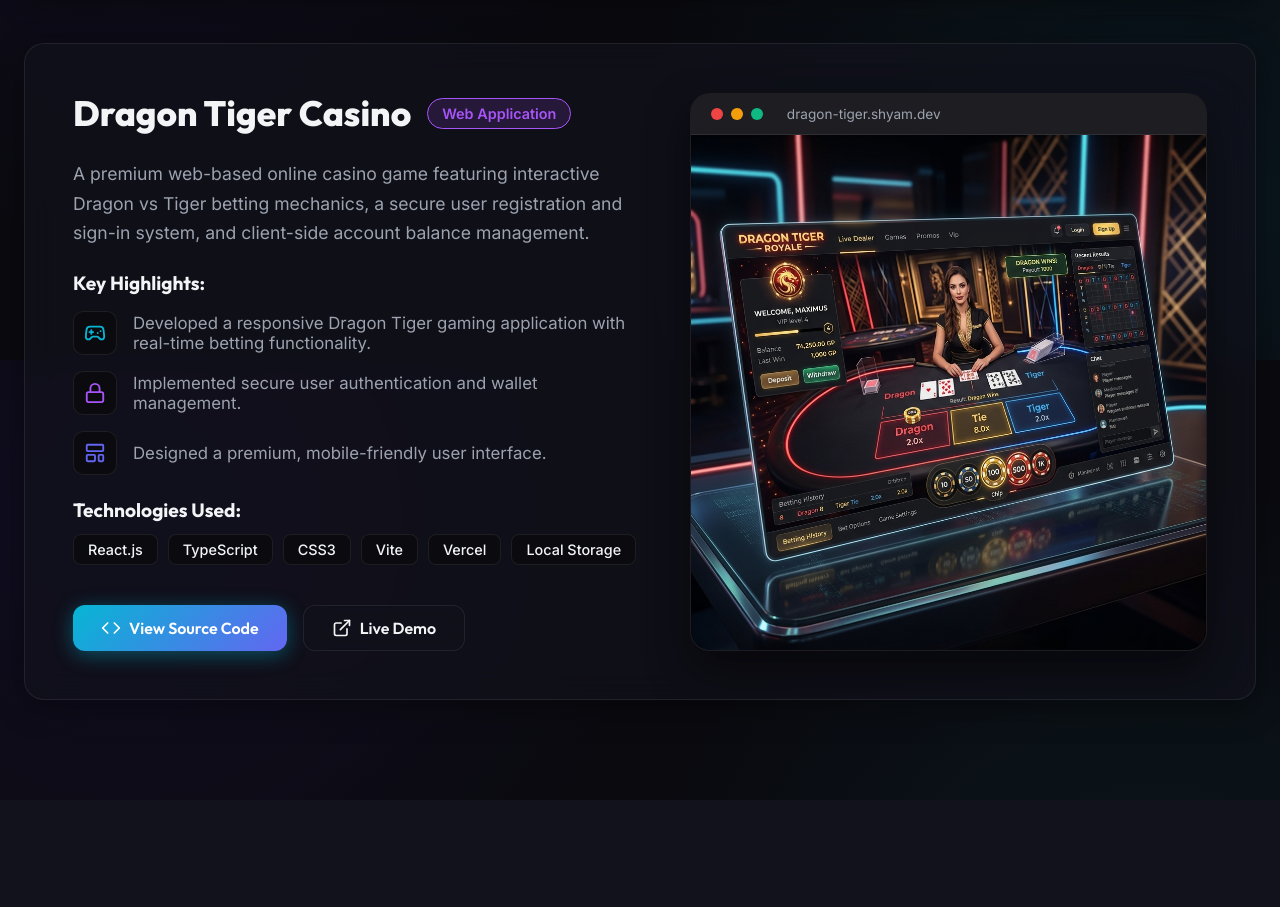
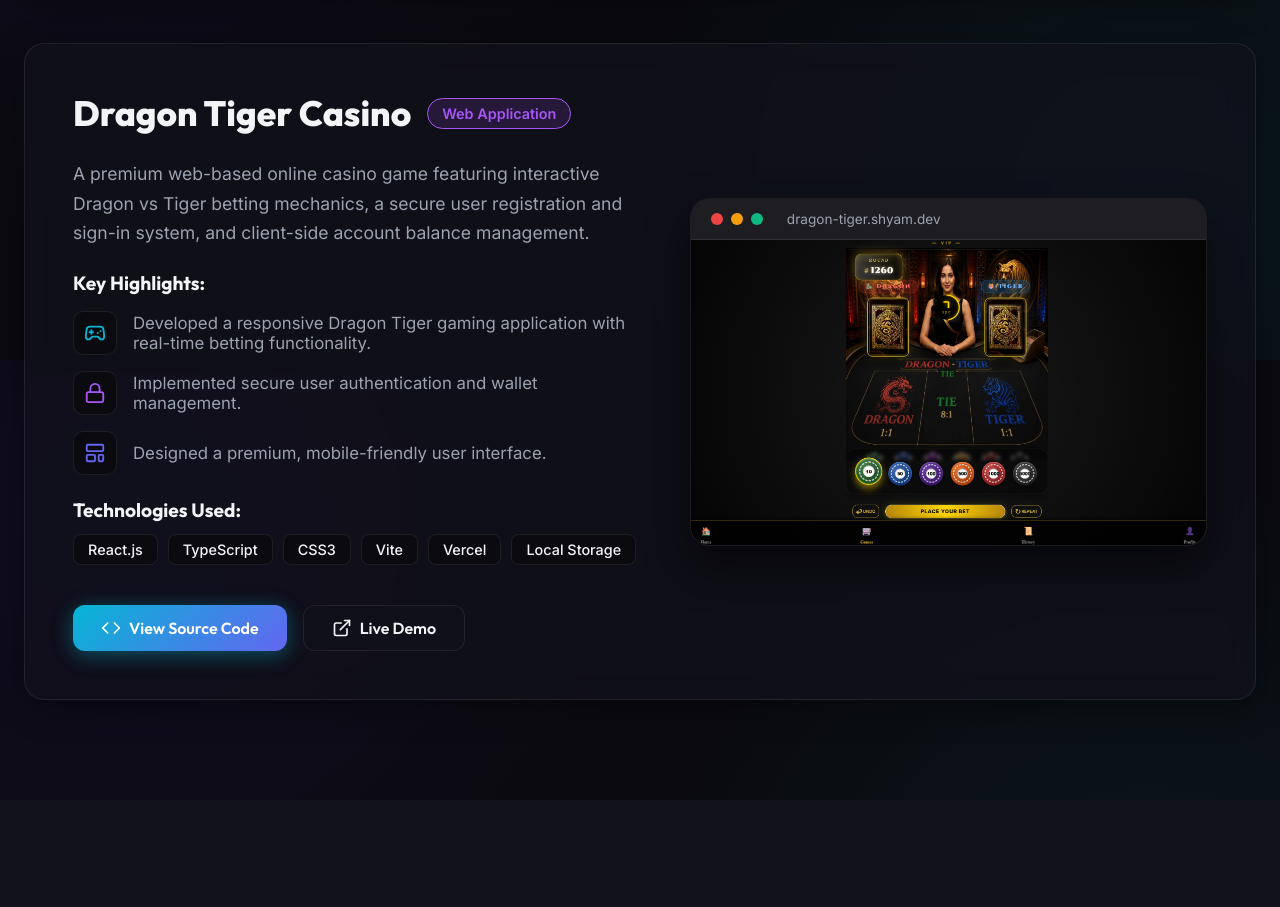
Before and after one commit to shyam-08-02-2004/portfollio, a React (Vite) app: page / in a window 1280 px wide. Shown: the part 4440-5347 px from the top of the page. Built offline with nearby package versions, Linux system fonts and the light colour scheme.

Commit message:
Update Dragon Tiger mockup image

```diff
--- a/src/components/Projects.tsx
+++ b/src/components/Projects.tsx
@@ -349,7 +349,7 @@ const Projects: React.FC = () => {
                   </span>
                 </div>
                 <img
-                  src="/dragon_tiger_project_mockup.jpg"
+                  src="/dragon_tiger_project_mockup.png"
                   alt="Dragon Tiger Casino UI Mockup"
                   style={{
                     width: '100%',
```
Also changed, not shown: public/dragon_tiger_project_mockup.jpg (deleted), public/dragon_tiger_project_mockup.png (added).
